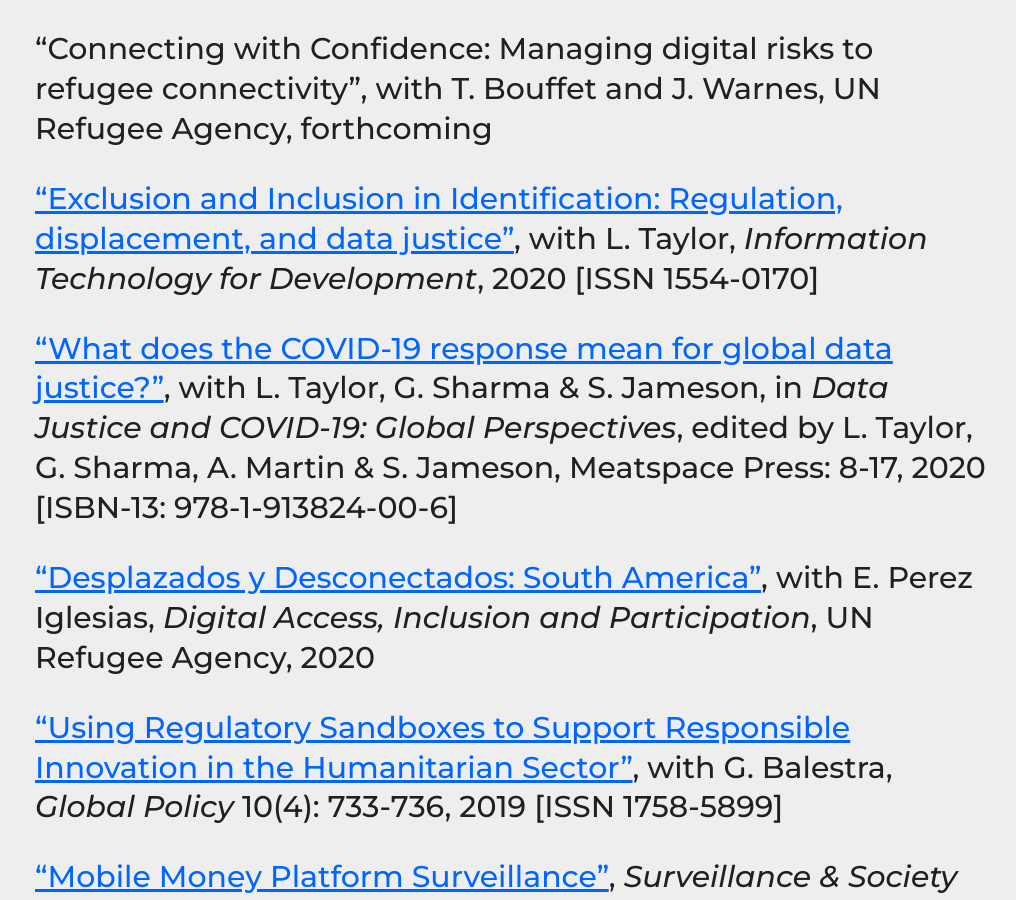
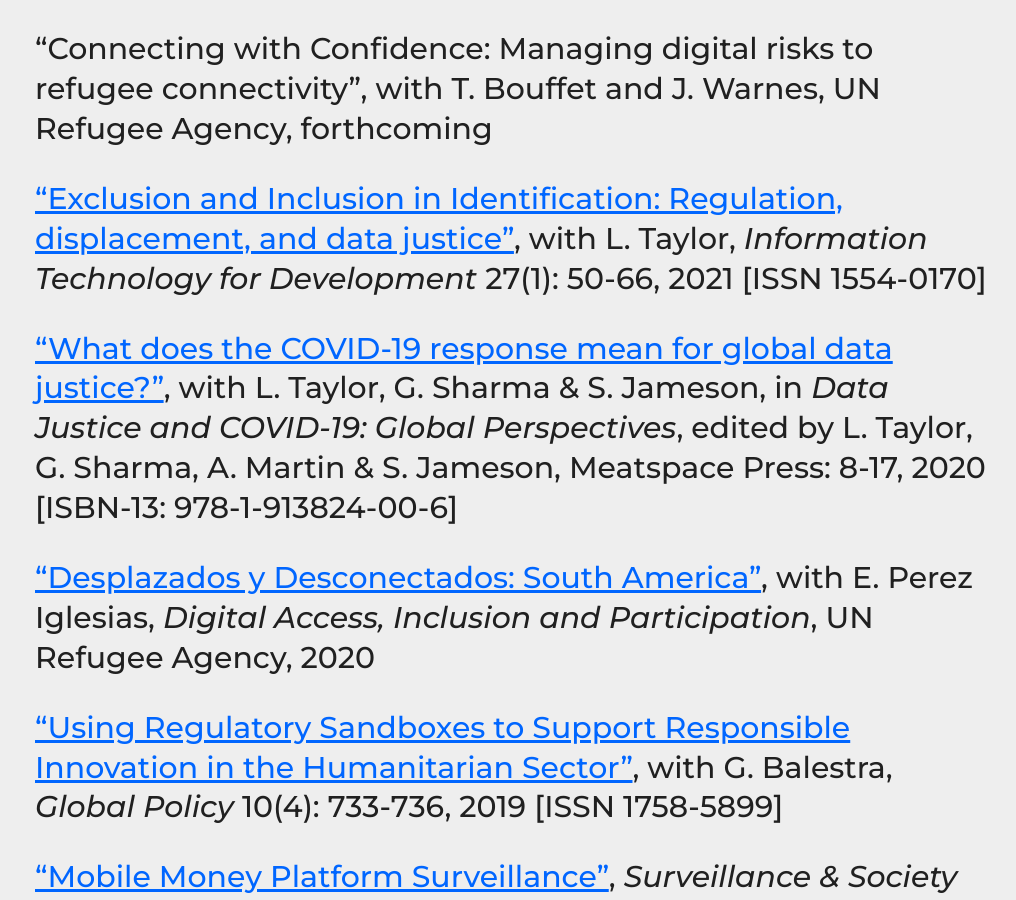
Before and after one commit to haroonalrasheed/641a, a Jekyll site: the page built from select-publications/index.md, in a window 1280 px wide and 900 px high, scrolled down 359 px. Shown: the whole window, without its empty margins (129-1145 px from the left). Built offline with Jekyll 4.4.1, drawn with Linux system fonts in a browser that asks for light colours.

Commit message:
Update index.md

```diff
--- a/select-publications/index.md
+++ b/select-publications/index.md
@@ -9,7 +9,7 @@ _[Contact me](mailto:a.k.martin@uvt.nl) for copies of articles/chapters_
 
 "Connecting with Confidence: Managing digital risks to refugee connectivity", with T. Bouffet and J. Warnes, UN Refugee Agency, forthcoming
 
-["Exclusion and Inclusion in Identification: Regulation, displacement, and data justice"](https://doi.org/10.1080/02681102.2020.1811943), with L. Taylor, *Information Technology for Development*, 2020 [ISSN 1554-0170]
+["Exclusion and Inclusion in Identification: Regulation, displacement, and data justice"](https://doi.org/10.1080/02681102.2020.1811943), with L. Taylor, *Information Technology for Development* 27(1): 50-66, 2021 [ISSN 1554-0170]
 
 ["What does the COVID-19 response mean for global data justice?"](https://ia801504.us.archive.org/25/items/data-justice-and-covid-19/Data_Justice_and_COVID-19.pdf), with L. Taylor, G. Sharma & S. Jameson, in *Data Justice and COVID-19: Global Perspectives*, edited by L. Taylor, G. Sharma, A. Martin & S. Jameson, Meatspace Press: 8-17, 2020 [ISBN-13: 978-1-913824-00-6]
 
```
